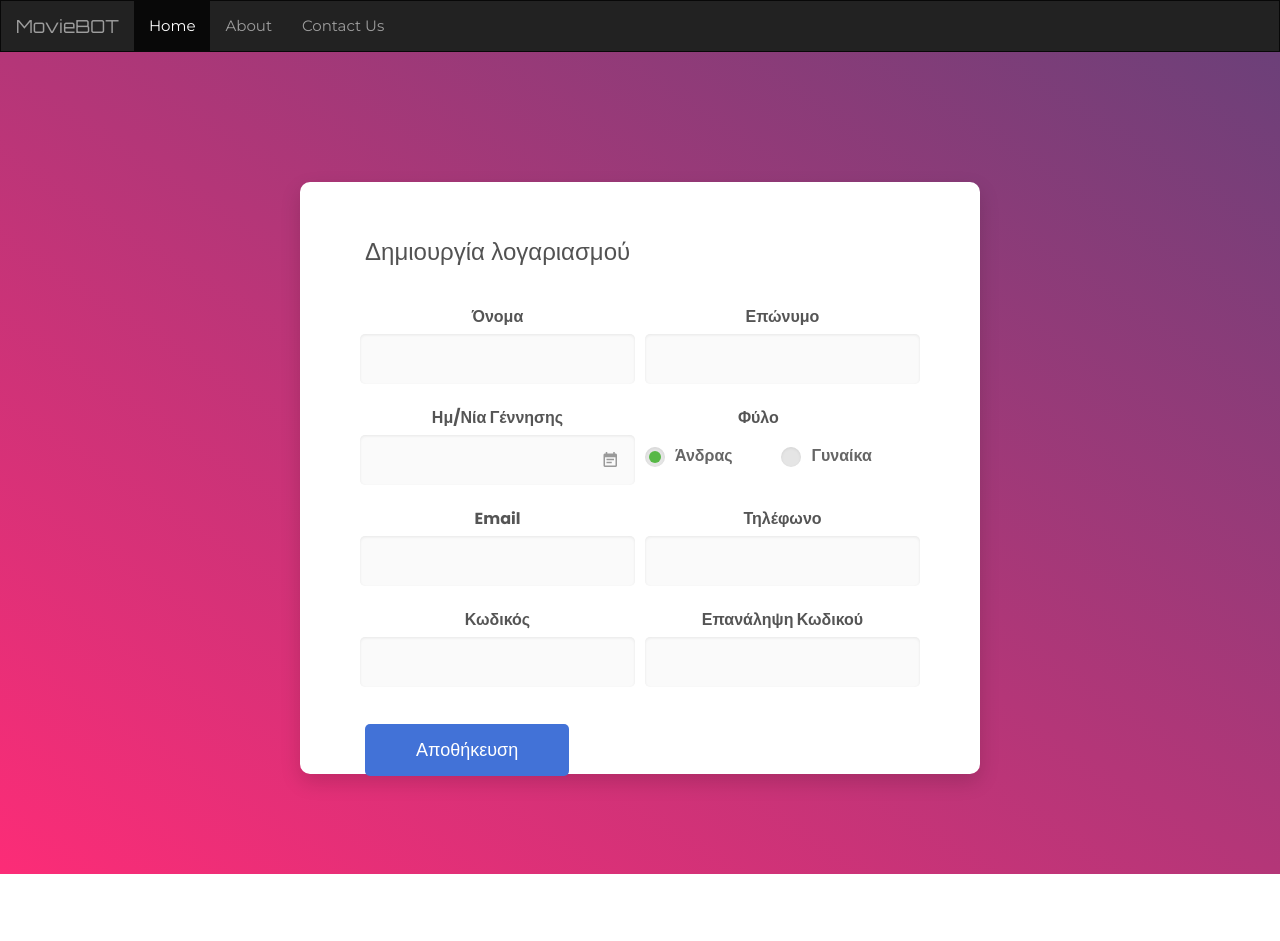
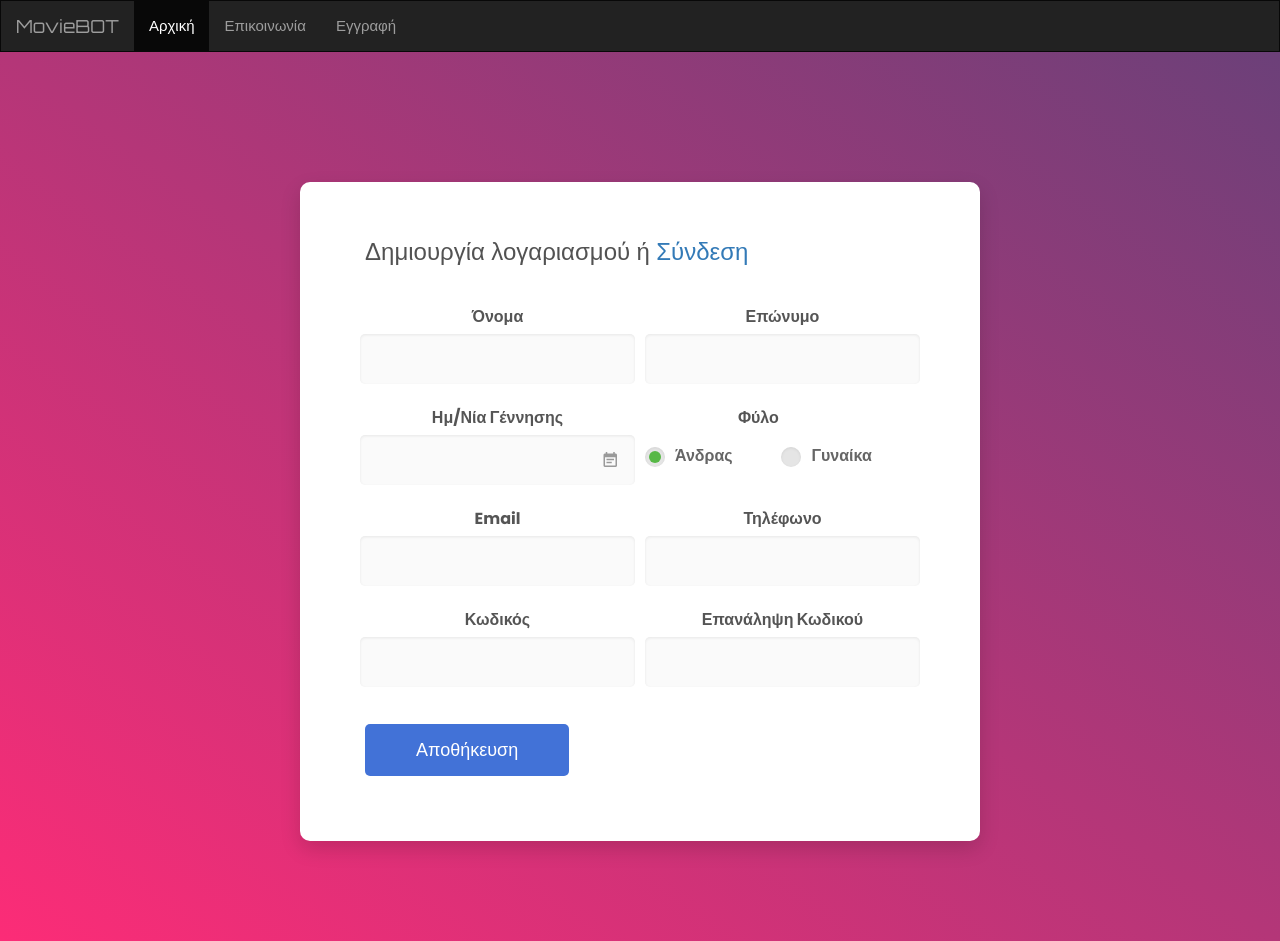
Before and after one commit to iarts/movieBOT, a PHP site: page /register.php in a window 1280 px wide. Before the commit the page ends 874 px from the top, so only its background shows below. Run offline with PHP 8.4, Linux system fonts and the light colour scheme.

Commit message:
login + register (finished) index.html > index.php (change)

```diff
--- a/ajax/ajax.js
+++ b/ajax/ajax.js
@@ -74,9 +74,8 @@
 	}
 	else{
 		$.ajax({
-			url:"../api/register.php",
+			url:"api/register.php",
 			type: "POST",
-			async:false,
 			data:{
 				"register":1,
 				"email": email,
@@ -88,6 +87,7 @@
 				"first_name": first_name
 			},
 			success: function(data){
+				console.log(data);
 				if(data === "success"){
 					$('#register').trigger("reset");
 					setTimeout(function() {window.location.href='login.php';}, 2000);
@@ -102,7 +102,7 @@
 function checkEmail(){
 	var email = $('#email').val();
 	$.ajax({
-		url:"../api/checkEmail.php",
+		url:"api/checkEmail.php",
 		type: "POST",
 		data:{
 			"check_email":1,
@@ -110,9 +110,9 @@
 		},
 		success: function(data){
 			if(data === 'Yes'){
-				document.getElementById('warning1').style.height='20px';
-				$('#message1').show(500);
-				$('#message1').text('Η διεύθυνση email που πληκτρολογήσατε υπάρχει ήδη.');
+				document.getElementById('warning').style.height='20px';
+				$('#message').show(500);
+				$('#message').text('Η διεύθυνση email που πληκτρολογήσατε υπάρχει ήδη.');
 				$('#email').val('');
 			}
 		}
@@ -128,26 +128,26 @@
         var dotpos = username.lastIndexOf(".");
 		var password = $('#password').val();
 	if(username==''){
-		document.getElementById('warningl').style.height='35px';
-		$('#messagel').text('Παρακαλώ εισάγετε διεύθυνση email');
-	    $('#messagel').hide().fadeIn(2000);
+		document.getElementById('warning').style.height='35px';
+		$('#message').text('Παρακαλώ εισάγετε διεύθυνση email');
+	    $('#message').hide().fadeIn(2000);
 		return false;
 	}
 	else if (atpos<1 || dotpos<atpos+2 || dotpos+2>=username.length) {
-		document.getElementById('warningl').style.height='35px';
-	    $('#messagel').text('Μη έγκυρη διεύθυνση email');
-	    $('#messagel').hide().fadeIn(2000);
+		document.getElementById('warning').style.height='35px';
+	    $('#message').text('Μη έγκυρη διεύθυνση email');
+	    $('#message').hide().fadeIn(2000);
 		return false;
     }
 	else if(password==''){
-		document.getElementById('warningl').style.height='35px';
-		$('#messagel').text('Παρακαλώ εισάγετε κωδικό');
-	    $('#messagel').hide().fadeIn(2000);
+		document.getElementById('warning').style.height='35px';
+		$('#message').text('Παρακαλώ εισάγετε κωδικό');
+	    $('#message').hide().fadeIn(2000);
 		return false;
 	}
 	else{
 		$.ajax({
-				url:'../api/login.php',
+				url:'api/login.php',
 				type: "POST",
 		        data:{
 			           "login":1,
@@ -156,9 +156,9 @@
 		         },
 				success:function(data){
 					if(data === 'No'){
-						document.getElementById('warningl').style.height='35px';
-						$('#messagel').fadeOut(1500);
-						setTimeout(function() {$('#messagel1').text('Προσοχή! Λανθασμένα στοιχεία σύνδεσης').hide().fadeIn();}, 3000);
+						document.getElementById('warning').style.height='35px';
+						$('#message').fadeOut(1500);
+						setTimeout(function() {$('#message').text('Προσοχή! Λανθασμένα στοιχεία σύνδεσης').hide().fadeIn();}, 3000);
 
 					}
 					else{
@@ -167,9 +167,9 @@
 				},
 				 beforeSend:function()
 		   {
-			document.getElementById('warningl').style.height='35px';
-			$("#messagel").html("<img src='images/loader.gif'/>")
-			$('#messagel').hide().fadeIn(1500);
+			document.getElementById('warning').style.height='35px';
+			$("#message").html("<img src='images/loader.gif'/>")
+			$('#message').hide().fadeIn(1500);
 		   }
 			});return false;
 	}
@@ -178,17 +178,5 @@
 
 function fadeout(){
 	    document.getElementById('message').style.display='none';
-		document.getElementById('message1').style.display='none';
 		document.getElementById('warning').style.height='0px';
 	}
-
-function fadeoutem(){
-	    document.getElementById('message1').style.display='none';
-		document.getElementById('warning1').style.height='0px';
-	}
-
-function fadeoutl(){
-	    document.getElementById('messagel').style.display='none';
-		document.getElementById('messagel1').style.display='none';
-		document.getElementById('warningl').style.height='0px';
-	}
--- a/api/login.php
+++ b/api/login.php
@@ -8,7 +8,7 @@
 	$row_count = mysqli_num_rows($result);
 	if($row_count!=0){
 		echo 'Yes';
-		while( $row = $stmt->fetch(PDO::FETCH_ASSOC) ){
+		while ($row = mysqli_fetch_array($result, MYSQLI_ASSOC)) {
 			session_start();
 			$_SESSION['id']=$row['users_id'];
 			$_SESSION['user']=$row['users_email'];
--- a/api/register.php
+++ b/api/register.php
@@ -58,7 +58,7 @@
 						'".mysqli_real_escape_string($link, $random)."',
 						'".mysqli_real_escape_string($link, $_POST['first_name'])."',
 						'".mysqli_real_escape_string($link, $_POST['last_name'])."',
-						'".mysqli_real_escape_string($link, $_POST['birthday'])."',
+						'".mysqli_real_escape_string($link, date("Y-m-d", strtotime($_POST['birthday'])))."',
 						'".mysqli_real_escape_string($link, $_POST['gender'])."',
 						'".mysqli_real_escape_string($link, $_POST['phone'])."')"))
 						{
--- a/includes/header.php
+++ b/includes/header.php
@@ -8,9 +8,28 @@
 
 			<div class="header-menu">
 				<ul class="nav navbar-nav">
-					<li class="active"><a href="#">Home</a></li>
-					<li><a href="#">About</a></li>
-					<li><a href="#">Contact Us</a></li>
+
+					<li class="active"><a href="index.php">Αρχική</a></li>
+
+					<li><a href="contact.php">Επικοινωνία</a></li>
+
+					<?php
+					session_start();
+					if(isset($_SESSION['id']) && isset($_SESSION['user']) && isset($_SESSION['token'])){
+						?>
+
+							<li><a href="account.php">Ο λογαριασμός μου</a></li>
+							<li><a href="api/logout.php">Αποσύνδεση</a></li>
+
+						<?php
+					}
+					else{
+						?>
+							<li><a href="register.php">Εγγραφή</a></li>
+						<?php
+					}
+					?>
+
 				</ul>
 			</div>
 
--- a/register.php
+++ b/register.php
@@ -1,3 +1,10 @@
+<?php
+session_start();
+if(isset($_SESSION['id']) && isset($_SESSION['user']) && isset($_SESSION['token'])){
+	header("Location: index.php");
+	die();
+}
+?>
 <!DOCTYPE html>
 <html lang="en">
 
@@ -13,7 +20,7 @@
         <div class="wrapper wrapper--w680">
             <div class="card card-4">
                 <div class="card-body">
-                    <h2 class="title">Δημιουργία λογαριασμού</h2>
+                    <h2 class="title">Δημιουργία λογαριασμού ή <a href="login.php">Σύνδεση</a></h2>
                     <form method="POST">
                         <div class="row row-space">
                             <div class="col-2">
@@ -59,7 +66,7 @@
                             <div class="col-2">
                                 <div class="input-group">
                                     <label class="label">Email</label>
-                                    <input class="input--style-4" type="email" id="email" name="email" onKeyUp="fadeout();fadeoutem();" onBlur="checkEmail()">
+                                    <input class="input--style-4" type="email" id="email" name="email" onKeyUp="fadeout();" onBlur="checkEmail()">
                                 </div>
                             </div>
                             <div class="col-2">
@@ -84,12 +91,13 @@
                             </div>
                         </div>
 
-                        <div id="warning1" style="height:0px; transition-property:height; transition-duration:0.5s;">
-                        <div id="message1" style="display:none; color:#b20000; font-size:12px; padding:10px;"></div>
-
                         <div class="p-t-15">
                             <button class="btn btn--radius-2 btn--blue" type="button" id="register">Αποθήκευση</button>
                         </div>
+
+                        <div id="warning" style="height:0px; transition-property:height; transition-duration:0.5s;">
+                        <div id="message" style="display:none; color:#b20000; font-size:12px; padding:10px;"></div>
+
                     </form>
                 </div>
             </div>
```
Also changed, not shown: api/logout.php (added, +11 -0 lines), index.php (renamed from index.html, +9 -7 lines), login.php (+10 -7 lines).
